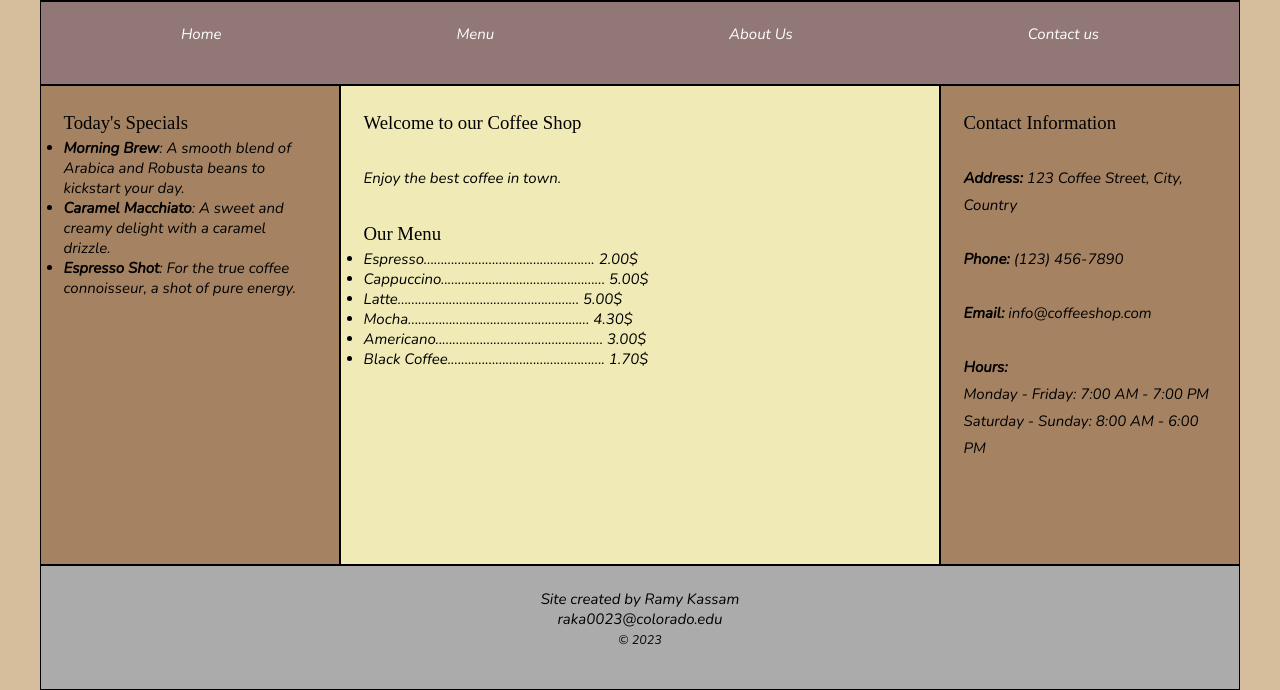
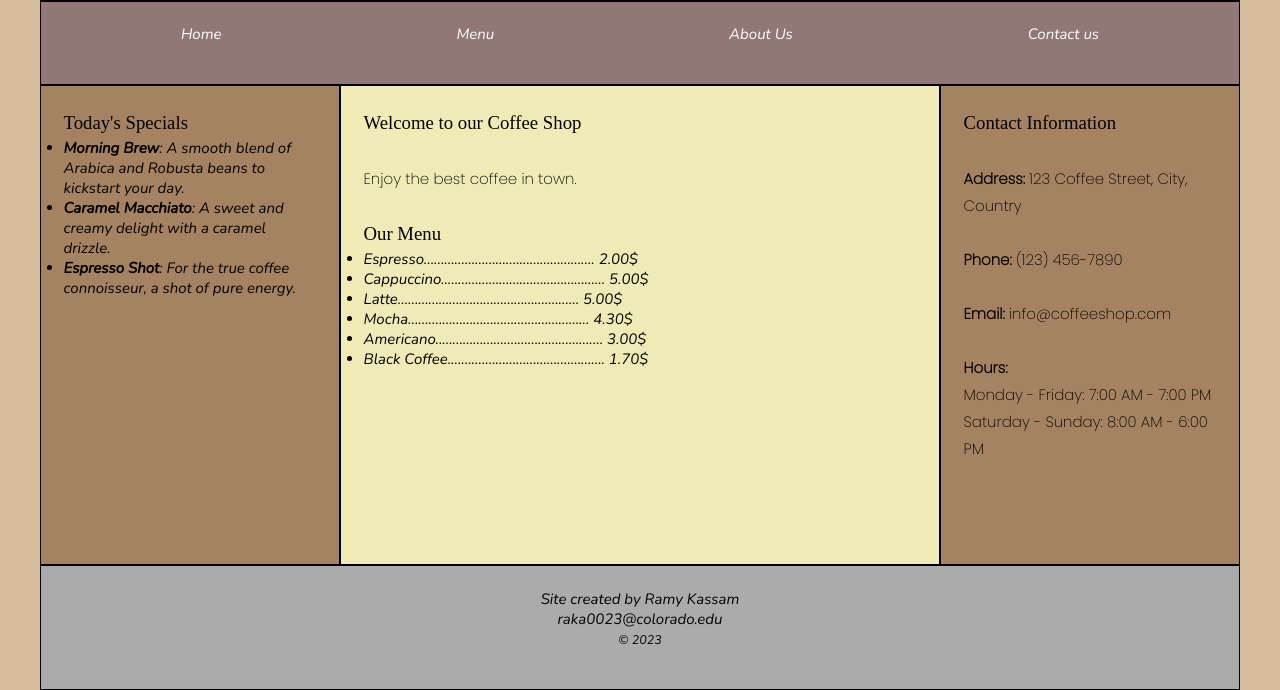
Before and after one commit to Ram096/Lab-4, a plain HTML site: page index.html in a window 1280 px wide. Shown: the part 110-800 px from the top of the page. Drawn offline with nearby package versions, Linux system fonts and the light colour scheme; a web font is replaced by a local one.

Commit message:
second commit

```diff
--- a/styles/main.css
+++ b/styles/main.css
@@ -1,5 +1,5 @@
 @import url('https://fonts.googleapis.com/css2?family=Akaya+Telivigala&family=Nunito:ital,wght@1,300&display=swap');
-
+@import url('https://fonts.googleapis.com/css2?family=Open+Sans:wght@300&family=Poppins:wght@200&family=Roboto&display=swap');
 
 *,
 *:before,
@@ -20,17 +20,19 @@ header {
     color: white;
 }
 h1,
-h2,
-h3 {
+h2 {
   font-family: 'Akaya Telivigala', serif;
   font-weight: normal;
   padding: .2em 0;
 }
 
+
+
 p {
+  font-family: 'Poppins', sans-serif;
   margin: 1.8em 0;
   line-height: 1.8em;
-
+  color: black;
 }
 
 h2 {font-size:1.25em;}
```
